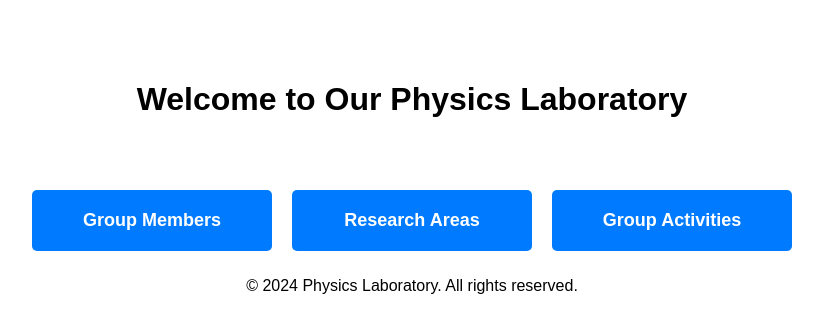
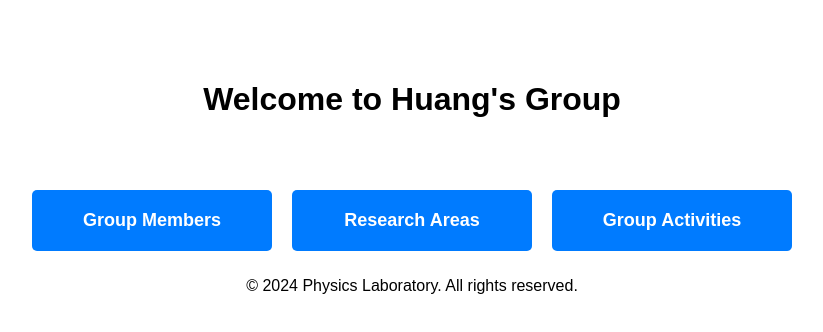
Before and after one commit to PKU-CMT/PKU-CMT.github.io, a plain HTML site: page index.html in a window 1280 px wide. Shown: the whole page, without its empty margins (228-1051 px from the left). Drawn offline with Linux system fonts and the light colour scheme.

Commit message:
Update index.html

```diff
--- a/index.html
+++ b/index.html
@@ -3,7 +3,7 @@
 <head>
     <meta charset="UTF-8">
     <meta name="viewport" content="width=device-width, initial-scale=1.0">
-    <title>Physics Laboratory</title>
+    <title>Huang group @ PKU</title>
     <style>
         body {
             font-family: Arial, sans-serif;
@@ -52,7 +52,7 @@
 </head>
 <body>
     <header>
-        <h1>Welcome to Our Physics Laboratory</h1>
+        <h1>Welcome to Huang's Group</h1>
     </header>
     <div class="link-blocks">
         <a href="group-members.html" class="link-block">Group Members</a>
```
